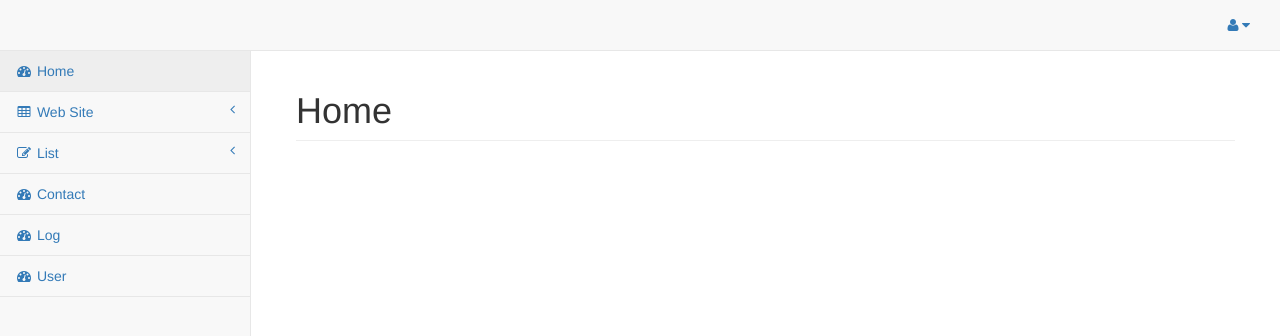
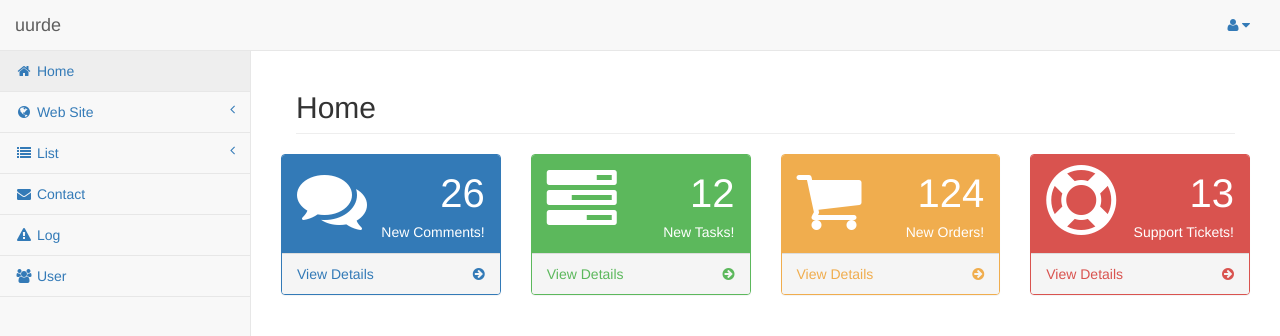
Before and after one commit to uurde/uurdeADMIN, an Angular app: page / in a window 1280 px wide. Shown: the top 336 px of the page. Built offline with nearby package versions, Linux system fonts and the light colour scheme.

Commit message:
html fixes

```diff
--- a/src/app/components/about/about.component.html
+++ b/src/app/components/about/about.component.html
@@ -1,7 +1,7 @@
 <div class="container-fluid">
   <div class="row">
     <div class="col-lg-12">
-      <h1 class="page-header">About</h1>
+      <h2 class="page-header">About</h2>
     </div>
   </div>
 </div>
--- a/src/app/components/badge/badge.component.html
+++ b/src/app/components/badge/badge.component.html
@@ -1,7 +1,7 @@
 <div class="container-fluid">
   <div class="row">
     <div class="col-lg-12">
-      <h1 class="page-header">Badge</h1>
+      <h2 class="page-header">Badge</h2>
     </div>
   </div>
 </div>
--- a/src/app/components/book/book.component.html
+++ b/src/app/components/book/book.component.html
@@ -1,7 +1,7 @@
 <div class="container-fluid">
   <div class="row">
     <div class="col-lg-12">
-      <h1 class="page-header">Book</h1>
+      <h2 class="page-header">Book</h2>
     </div>
   </div>
 </div>
--- a/src/app/components/contact/contact.component.html
+++ b/src/app/components/contact/contact.component.html
@@ -1,7 +1,7 @@
 <div class="container-fluid">
   <div class="row">
     <div class="col-lg-12">
-      <h1 class="page-header">Contact</h1>
+      <h2 class="page-header">Contact</h2>
     </div>
   </div>
 </div>
--- a/src/app/components/home/home.component.html
+++ b/src/app/components/home/home.component.html
@@ -1,7 +1,105 @@
 <div class="container-fluid">
   <div class="row">
     <div class="col-lg-12">
-      <h1 class="page-header">Home</h1>
+      <h2 class="page-header">Home</h2>
     </div>
   </div>
 </div>
+<div class="row">
+  <div class="col-lg-3 col-md-6">
+    <div class="panel panel-primary">
+      <div class="panel-heading">
+        <div class="row">
+          <div class="col-xs-3">
+            <i class="fa fa-comments fa-5x"></i>
+          </div>
+          <div class="col-xs-9 text-right">
+            <div class="huge">26</div>
+            <div>New Comments!</div>
+          </div>
+        </div>
+      </div>
+      <a href="#">
+        <div class="panel-footer">
+          <span class="pull-left">View Details</span>
+          <span class="pull-right">
+            <i class="fa fa-arrow-circle-right"></i>
+          </span>
+          <div class="clearfix"></div>
+        </div>
+      </a>
+    </div>
+  </div>
+  <div class="col-lg-3 col-md-6">
+    <div class="panel panel-green">
+      <div class="panel-heading">
+        <div class="row">
+          <div class="col-xs-3">
+            <i class="fa fa-tasks fa-5x"></i>
+          </div>
+          <div class="col-xs-9 text-right">
+            <div class="huge">12</div>
+            <div>New Tasks!</div>
+          </div>
+        </div>
+      </div>
+      <a href="#">
+        <div class="panel-footer">
+          <span class="pull-left">View Details</span>
+          <span class="pull-right">
+            <i class="fa fa-arrow-circle-right"></i>
+          </span>
+          <div class="clearfix"></div>
+        </div>
+      </a>
+    </div>
+  </div>
+  <div class="col-lg-3 col-md-6">
+    <div class="panel panel-yellow">
+      <div class="panel-heading">
+        <div class="row">
+          <div class="col-xs-3">
+            <i class="fa fa-shopping-cart fa-5x"></i>
+          </div>
+          <div class="col-xs-9 text-right">
+            <div class="huge">124</div>
+            <div>New Orders!</div>
+          </div>
+        </div>
+      </div>
+      <a href="#">
+        <div class="panel-footer">
+          <span class="pull-left">View Details</span>
+          <span class="pull-right">
+            <i class="fa fa-arrow-circle-right"></i>
+          </span>
+          <div class="clearfix"></div>
+        </div>
+      </a>
+    </div>
+  </div>
+  <div class="col-lg-3 col-md-6">
+    <div class="panel panel-red">
+      <div class="panel-heading">
+        <div class="row">
+          <div class="col-xs-3">
+            <i class="fa fa-support fa-5x"></i>
+          </div>
+          <div class="col-xs-9 text-right">
+            <div class="huge">13</div>
+            <div>Support Tickets!</div>
+          </div>
+        </div>
+      </div>
+      <a href="#">
+        <div class="panel-footer">
+          <span class="pull-left">View Details</span>
+          <span class="pull-right">
+            <i class="fa fa-arrow-circle-right"></i>
+          </span>
+          <div class="clearfix"></div>
+        </div>
+      </a>
+    </div>
+  </div>
+</div>
--- a/src/app/components/log/log.component.html
+++ b/src/app/components/log/log.component.html
@@ -1,7 +1,7 @@
 <div class="container-fluid">
   <div class="row">
     <div class="col-lg-12">
-      <h1 class="page-header">Log</h1>
+      <h2 class="page-header">Log</h2>
     </div>
   </div>
 </div>
--- a/src/app/components/movie/movie.component.html
+++ b/src/app/components/movie/movie.component.html
@@ -1,7 +1,7 @@
 <div class="container-fluid">
   <div class="row">
     <div class="col-lg-12">
-      <h1 class="page-header">Movie</h1>
+      <h2 class="page-header">Movie</h2>
     </div>
   </div>
 </div>
--- a/src/app/components/project/project.component.html
+++ b/src/app/components/project/project.component.html
@@ -1,7 +1,7 @@
 <div class="container-fluid">
   <div class="row">
     <div class="col-lg-12">
-      <h1 class="page-header">Project</h1>
+      <h2 class="page-header">Project</h2>
     </div>
   </div>
 </div>
--- a/src/app/components/resume/resume.component.html
+++ b/src/app/components/resume/resume.component.html
@@ -1,7 +1,7 @@
 <div class="container-fluid">
   <div class="row">
     <div class="col-lg-12">
-      <h1 class="page-header">Resume</h1>
+      <h2 class="page-header">Resume</h2>
     </div>
   </div>
 </div>
--- a/src/app/components/user/user.component.html
+++ b/src/app/components/user/user.component.html
@@ -1,7 +1,7 @@
 <div class="container-fluid">
   <div class="row">
     <div class="col-lg-12">
-      <h1 class="page-header">User</h1>
+      <h2 class="page-header">User</h2>
     </div>
   </div>
 </div>
--- a/src/app/components/vinyl/vinyl.component.html
+++ b/src/app/components/vinyl/vinyl.component.html
@@ -1,7 +1,7 @@
 <div class="container-fluid">
   <div class="row">
     <div class="col-lg-12">
-      <h1 class="page-header">Vinyl</h1>
+      <h2 class="page-header">Vinyl</h2>
     </div>
   </div>
 </div>
--- a/src/app/navbar/navbar.component.html
+++ b/src/app/navbar/navbar.component.html
@@ -5,10 +5,9 @@
     <span class="icon-bar"></span>
     <span class="icon-bar"></span>
   </button>
-  <a class="navbar-brand" href="index.html"></a>
+  <a class="navbar-brand"  routerLink="/" routerLinkActive="active">uurde</a>
 </div>
 <ul class="nav navbar-top-links navbar-right">
-  <!-- /.dropdown -->
   <li class="dropdown">
     <a class="dropdown-toggle" data-toggle="dropdown" href="#">
       <i class="fa fa-user fa-fw"></i>
@@ -29,20 +28,18 @@
           <i class="fa fa-sign-out fa-fw"></i> Logout</a>
       </li>
     </ul>
-    <!-- /.dropdown-user -->
   </li>
-  <!-- /.dropdown -->
 </ul>
 <div class="navbar-default sidebar" role="navigation">
   <div class="sidebar-nav navbar-collapse">
     <ul class="nav" id="side-menu">
       <li>
         <a  routerLink="/" routerLinkActive="active">
-          <i class="fa fa-dashboard fa-fw"></i> Home</a>
+          <i class="fa fa-home fa-fw"></i> Home</a>
       </li>
       <li>
         <a href="#">
-          <i class="fa fa-table fa-fw"></i> Web Site
+          <i class="fa fa-globe fa-fw"></i> Web Site
           <span class="fa arrow"></span>
         </a>
         <ul class="nav nav-second-level">
@@ -62,7 +59,7 @@
       </li>
       <li>
         <a href="#">
-          <i class="fa fa-edit fa-fw"></i> List
+          <i class="fa fa-list fa-fw"></i> List
           <span class="fa arrow"></span>
         </a>
         <ul class="nav nav-second-level">
@@ -79,17 +76,16 @@
       </li>
       <li>
         <a  routerLink="/contact" routerLinkActive="active">
-          <i class="fa fa-dashboard fa-fw"></i> Contact</a>
+          <i class="fa fa-envelope fa-fw"></i> Contact</a>
       </li>
       <li>
         <a  routerLink="/log" routerLinkActive="active">
-          <i class="fa fa-dashboard fa-fw"></i> Log</a>
+          <i class="fa fa-warning fa-fw"></i> Log</a>
       </li>
       <li>
         <a  routerLink="/user" routerLinkActive="active">
-          <i class="fa fa-dashboard fa-fw"></i> User</a>
+          <i class="fa fa-users fa-fw"></i> User</a>
       </li>
     </ul>
   </div>
-  <!-- /.sidebar-collapse -->
 </div>
```
